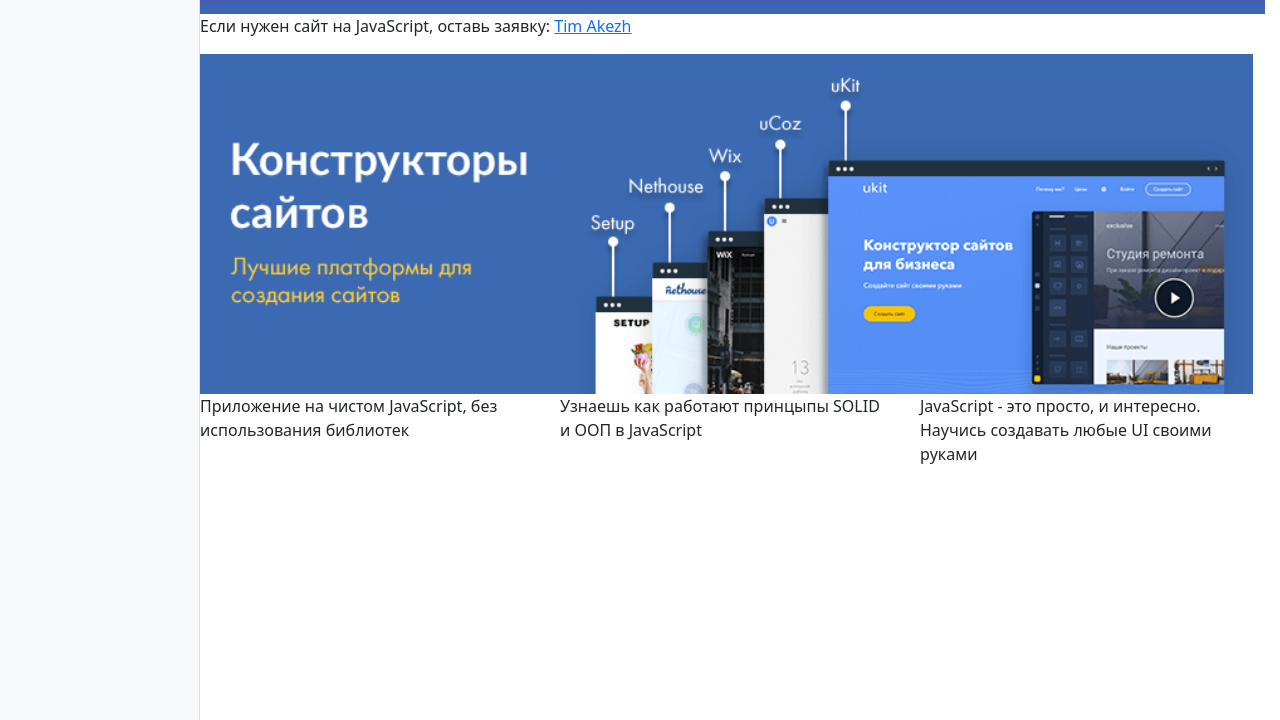
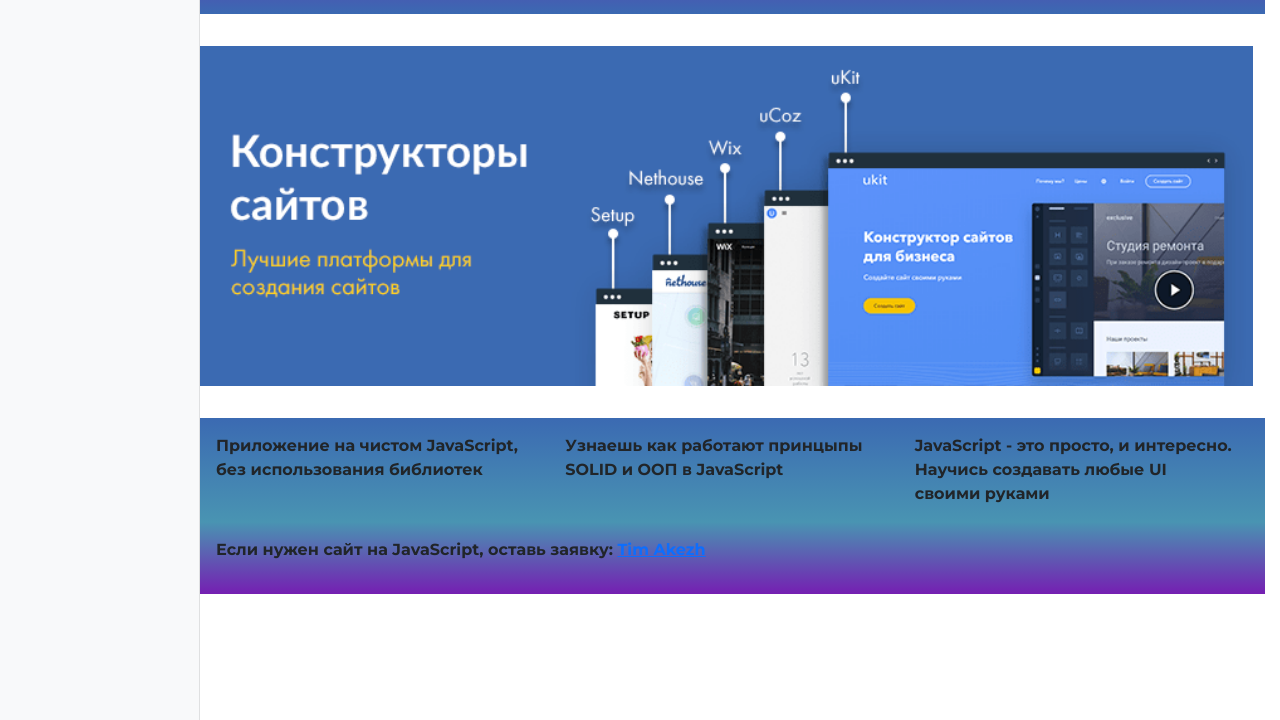
Before and after one commit to akezhev/website_builder, a website built with Parcel: page src/index.html in a window 1280 px wide. Shown: the part 80-800 px from the top of the page. Built offline with nearby package versions, Linux system fonts and the light colour scheme; a web font is replaced by a local one.

Commit message:
changes some file

```diff
--- a/src/index.html
+++ b/src/index.html
@@ -4,6 +4,9 @@
   <meta charset="UTF-8">
   <meta http-equiv="X-UA-Compatible" content="IE=edge">
   <meta name="viewport" content="width=device-width, initial-scale=1.0">
+  <link rel="preconnect" href="https://fonts.googleapis.com">
+  <link rel="preconnect" href="https://fonts.gstatic.com" crossorigin>
+  <link href="https://fonts.googleapis.com/css2?family=Belleza&family=Montserrat:ital,wght@0,100..900;1,100..900&family=Roboto:ital,wght@0,100..900;1,100..900&display=swap" rel="stylesheet">
   <link href="https://cdn.jsdelivr.net/npm/bootstrap@5.3.6/dist/css/bootstrap.min.css" rel="stylesheet">
   <link rel="stylesheet" href="./styles/main.css">
   <title>website_builder</title>
--- a/src/model.js
+++ b/src/model.js
@@ -10,14 +10,6 @@
       color: '#fff',
       padding: '1.5rem',
       'text-align': 'center',
-    }
-  }},
-
-  {type: 'text', value: text, options: {
-    styles: {
-      background: 'linear-gradient(#751FB2, #3B6AB2)',
-      padding: '1rem',
-      'font-weight': 'bold'
     }
   }},
 
@@ -35,7 +27,15 @@
     'JavaScript - это просто, и интересно. Научись создавать любые UI своими руками',
   ], options: {
     styles: {
-      background: 'linear-gradient(#751FB2, #3B6AB2)',
+      background: 'linear-gradient( #3B6AB2, #4994B2)',
+      padding: '1rem',
+      'font-weight': 'bold'
+    }
+  }},
+
+  {type: 'text', value: text, options: {
+    styles: {
+      background: 'linear-gradient(#4994B2, #751FB2)',
       padding: '1rem',
       'font-weight': 'bold'
     }
--- a/src/styles/main.css
+++ b/src/styles/main.css
@@ -1,12 +1,16 @@
 #app {
   position: relative;
-
 }
 /* Добавляем базовые стили для предотвращения скролла */
 html, body {
   margin: 0;
   padding: 0;
   width: 100%;
+  font-family: "Montserrat", sans-serif;
+  font-optical-sizing: auto;
+  font-weight: weight;
+  font-style: normal;
+
 }
 
 /* Стили для сетки */
--- a/src/templates.js
+++ b/src/templates.js
@@ -6,16 +6,16 @@
 }
 
 function text(block) {
-  return row(col(`<p>${block.value}</p>`));
+  return row(col(`<p>${block.value}</p>`), css(block.options.styles));
 }
 
 function columns(block) {
   const html = block.value.map(col).join('');
-  return row(html);
+  return row(html, css(block.options.styles));
 }
 
 function image(block) {
-  return row(`<img src="${block.value}" />`);
+  return row(`<img src="${block.value}" />`, css(block.options.styles));
 }
 
 export const templates = {
```
Also changed, not shown: src/assets/image-2.jpg (renamed from src/assets/kak-sozdat-pravilniy-priziv-k-deystviy.jpg).
